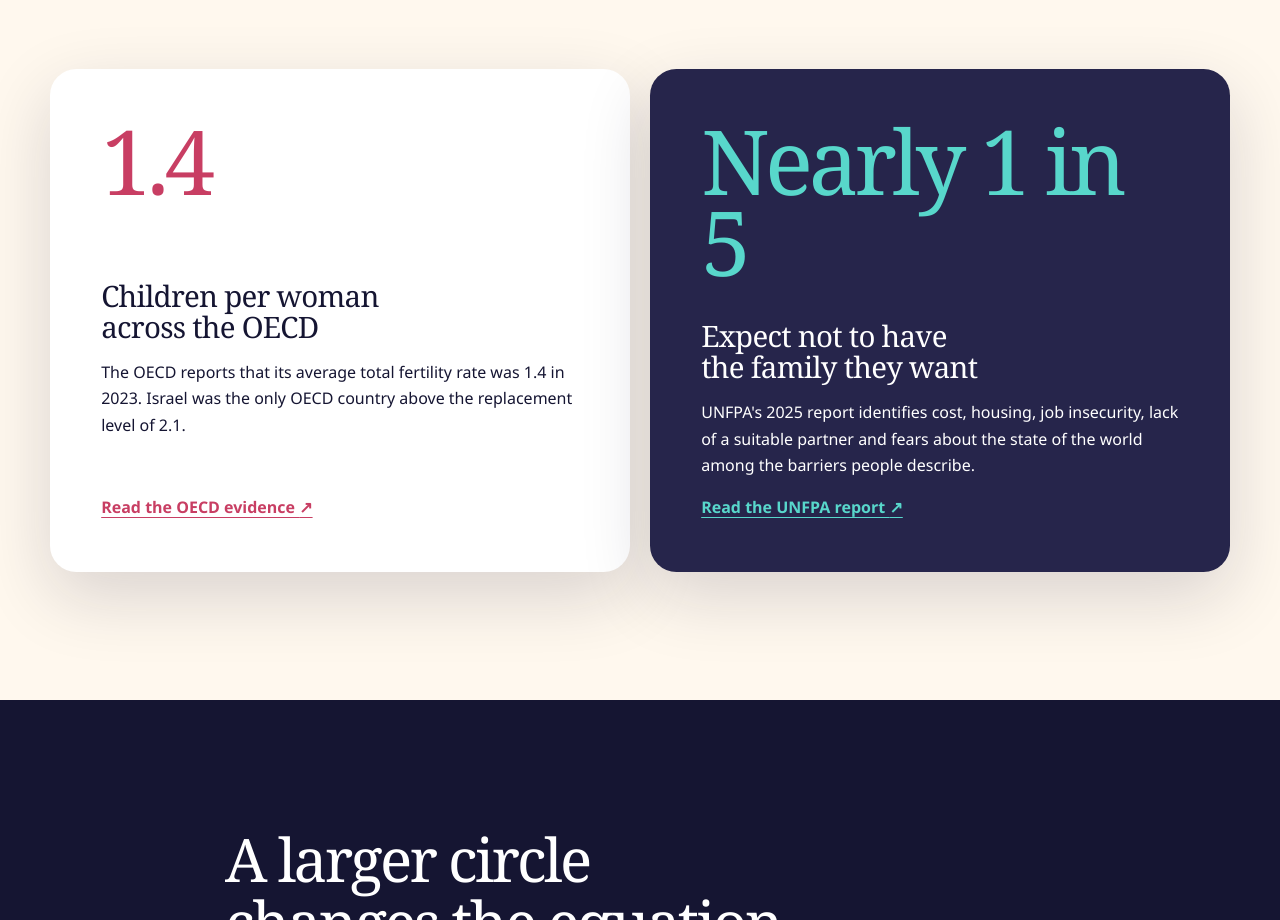
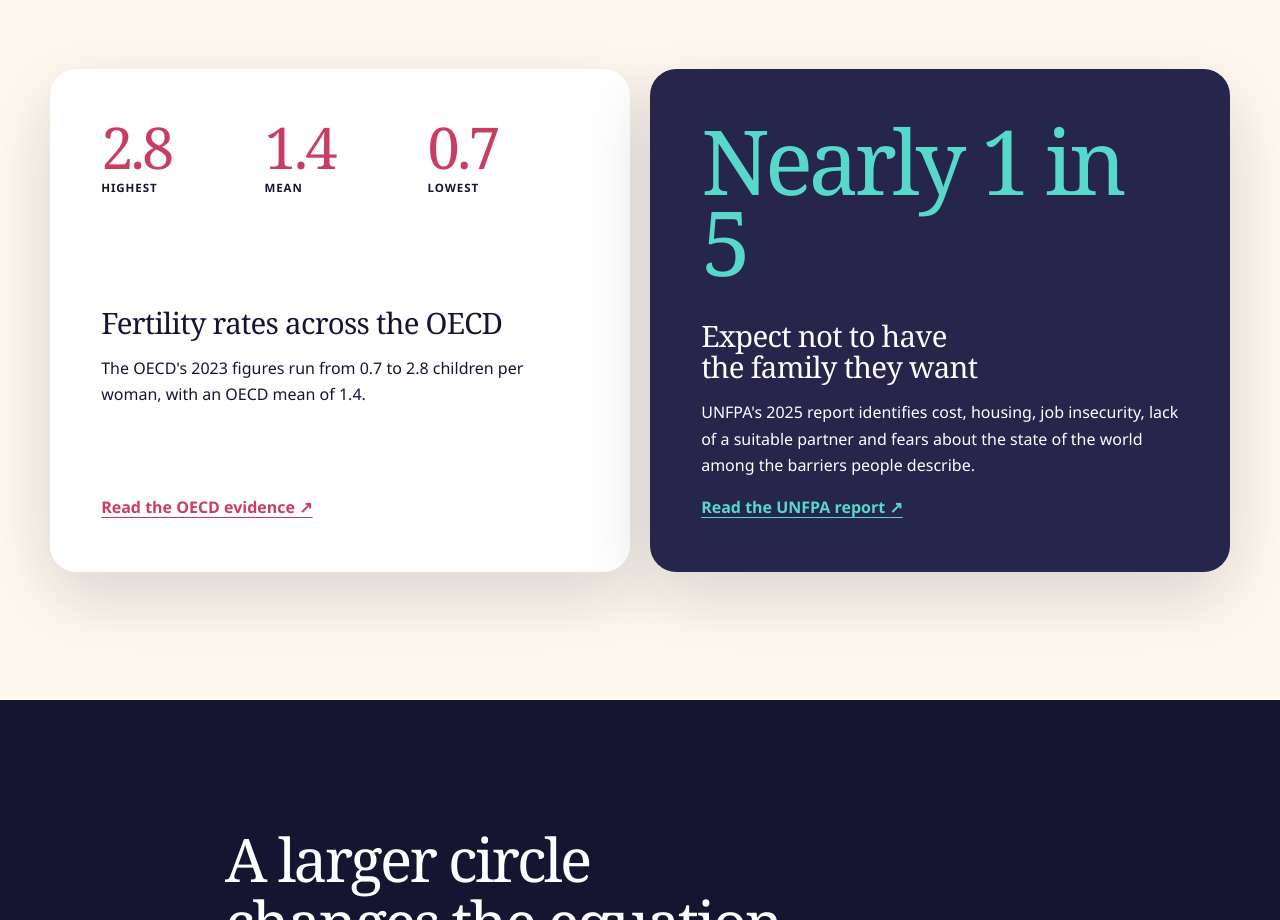
Before and after one commit to auraofintelligence/global-group-marriages, a plain HTML site: page index.html in a window 1280 px wide. Shown: the part 1202-2122 px from the top of the page. Drawn offline with Linux system fonts and the light colour scheme.

Commit message:
Show the OECD fertility range without country labels

```diff
--- a/assets/styles.css
+++ b/assets/styles.css
@@ -74,6 +74,10 @@ h3 { font-size: clamp(1.5rem, 2.3vw, 2.15rem); letter-spacing: -0.025em; }
 .evidence-card-dark { background: var(--ink-soft); color: var(--white); }
 .evidence-number { margin: 0 0 auto; color: var(--coral-deep); font-family: Georgia, "Times New Roman", serif; font-size: clamp(3rem, 7vw, 6.2rem); line-height: 0.9; letter-spacing: -0.05em; }
 .evidence-card-dark .evidence-number { color: var(--aqua); }
+.oecd-range { display: grid; grid-template-columns: repeat(3, minmax(0, 1fr)); gap: 0.75rem; margin-bottom: auto; }
+.oecd-range span { display: flex; flex-direction: column; gap: 0.2rem; }
+.oecd-range strong { color: var(--coral-deep); font-family: Georgia, "Times New Roman", serif; font-size: clamp(2.3rem, 4.5vw, 4.6rem); font-weight: 500; line-height: 0.95; letter-spacing: -0.05em; }
+.oecd-range small { font-size: 0.72rem; font-weight: 800; letter-spacing: 0.08em; text-transform: uppercase; }
 .evidence-card h3 { max-width: 520px; margin-top: 2.5rem; margin-bottom: 1rem; }
 .evidence-card p:not(.evidence-number) { max-width: 590px; }
 .text-link { display: inline-block; margin-top: auto; color: var(--coral-deep); font-weight: 750; text-decoration-thickness: 1px; text-underline-offset: 0.28em; }
--- a/index.html
+++ b/index.html
@@ -50,10 +50,14 @@
 
       <div class="wrap evidence-grid">
         <article class="evidence-card">
-          <p class="evidence-number">1.4</p>
-          <h3>Children per woman across the OECD</h3>
-          <p>The OECD reports that its average total fertility rate was 1.4 in 2023. Israel was the only OECD country above the replacement level of 2.1.</p>
-          <a class="text-link" href="https://www.oecd.org/en/topics/sub-issues/child-and-family-well-being.html">Read the OECD evidence <span aria-hidden="true">&#8599;</span></a>
+          <div class="oecd-range" aria-label="Highest 2.8, mean 1.4, lowest 0.7 children per woman">
+            <span><strong>2.8</strong><small>Highest</small></span>
+            <span><strong>1.4</strong><small>Mean</small></span>
+            <span><strong>0.7</strong><small>Lowest</small></span>
+          </div>
+          <h3>Fertility rates across the OECD</h3>
+          <p>The OECD's 2023 figures run from 0.7 to 2.8 children per woman, with an OECD mean of 1.4.</p>
+          <a class="text-link" href="https://webfs.oecd.org/Els-com/Family_Database/SF_2_1_Fertility_rates.pdf">Read the OECD evidence <span aria-hidden="true">&#8599;</span></a>
         </article>
         <article class="evidence-card evidence-card-dark">
           <p class="evidence-number">Nearly 1 in 5</p>
```
